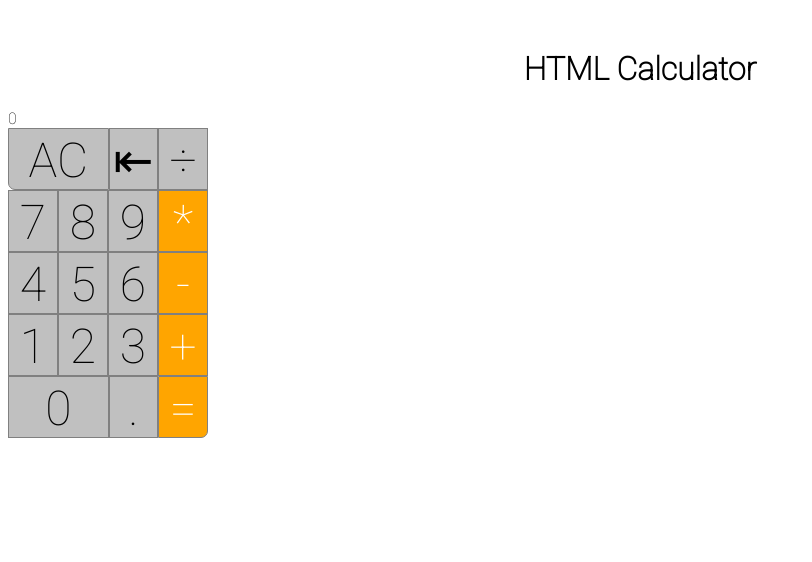
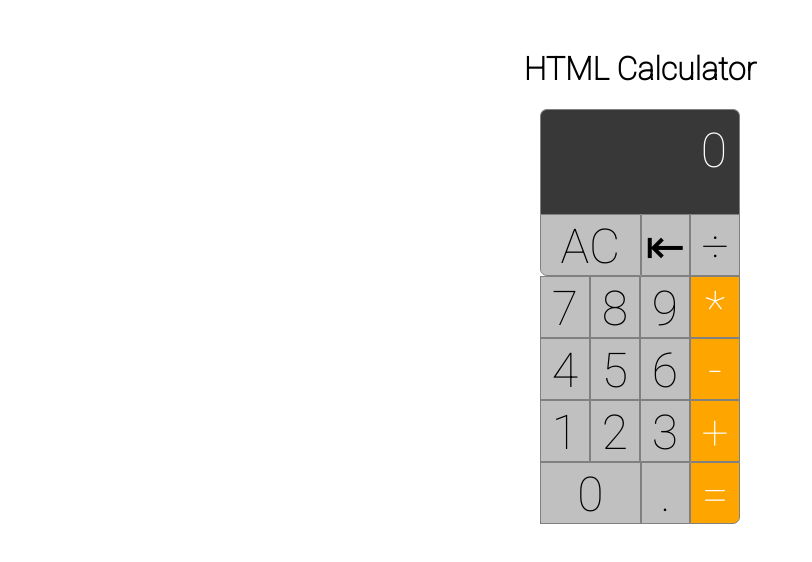
Before and after one commit to RichardCalata/calculator, a plain HTML site: page index.html in a window 1280 px wide. Shown: the whole page, without its empty margins (0-812 px from the left). Drawn offline with Linux system fonts and the light colour scheme.

Commit message:
stylesheet

```diff
--- a/css/stylesheet.css
+++ b/css/stylesheet.css
@@ -42,11 +42,12 @@ body {
 
 #calc-display-val {
     height: 80px;
+    color: white;
     text-align: right;
     border-left: 1px solid gray;
     border-right: 1px solid gray;
     border-top: 1px solid gray;
-    font-size: 32px;
+    font-size: 48px;
     background-color: #383838;
     overflow: hidden;
     white-space: nowrap;
@@ -67,3 +68,7 @@ h1 {
 #calc-equals {
     border-radius: 0 0 7px 0;
 }
+
+#calc-parent {
+    margin-left: calc(50% - 100px);
+}
--- a/index.html
+++ b/index.html
@@ -10,7 +10,7 @@
 <h1>HTML Calculator</h1>
 <div id="calc-parent">
 <div class="row">
-    <div class="calc-display-val">0</div>
+    <div class="calc-display-val" id="calc-display-val">0</div>
 </div>
 <div class="row">
     <div class="calc-btn column" id="calc-clear">AC</div>
```
